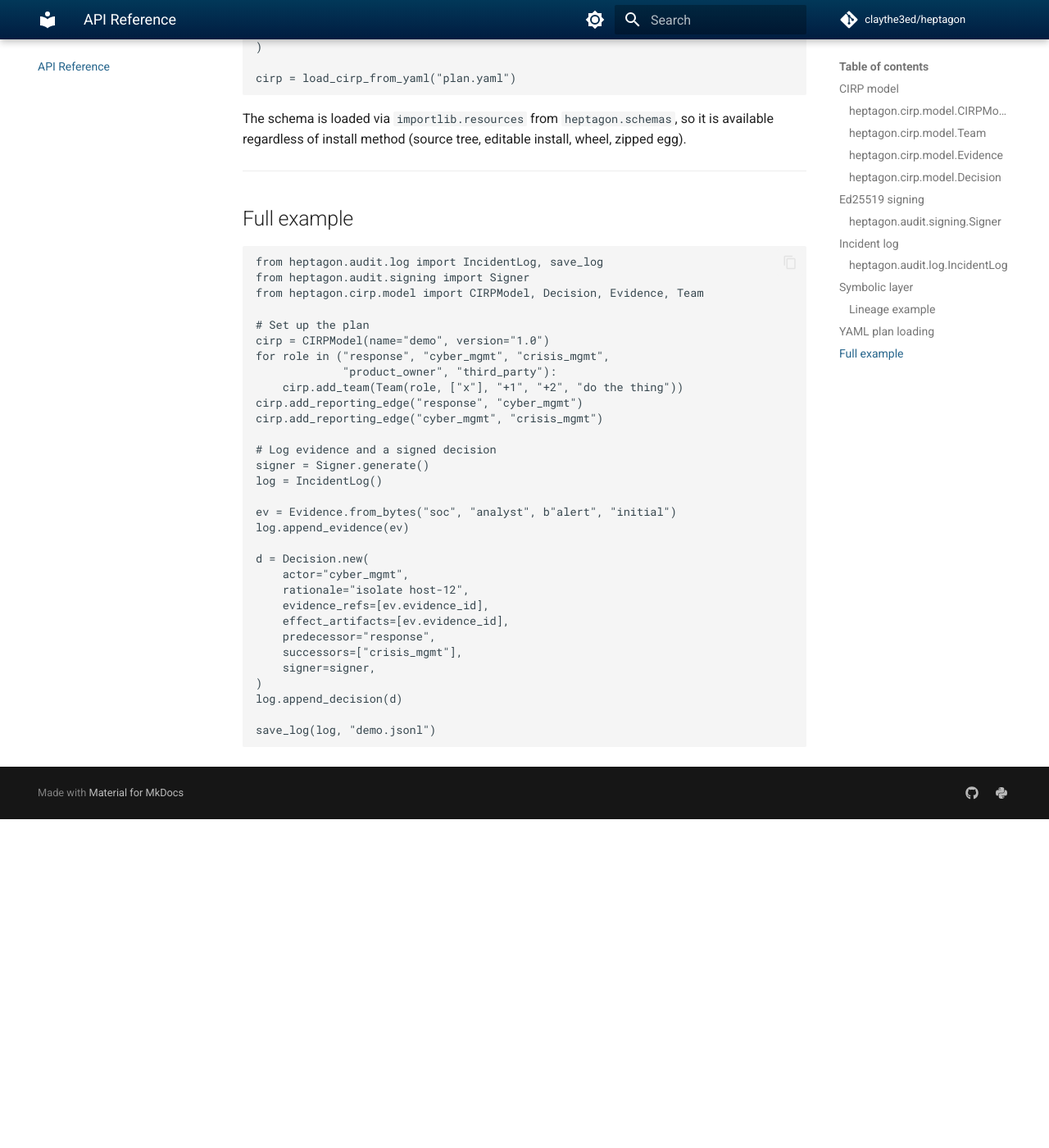
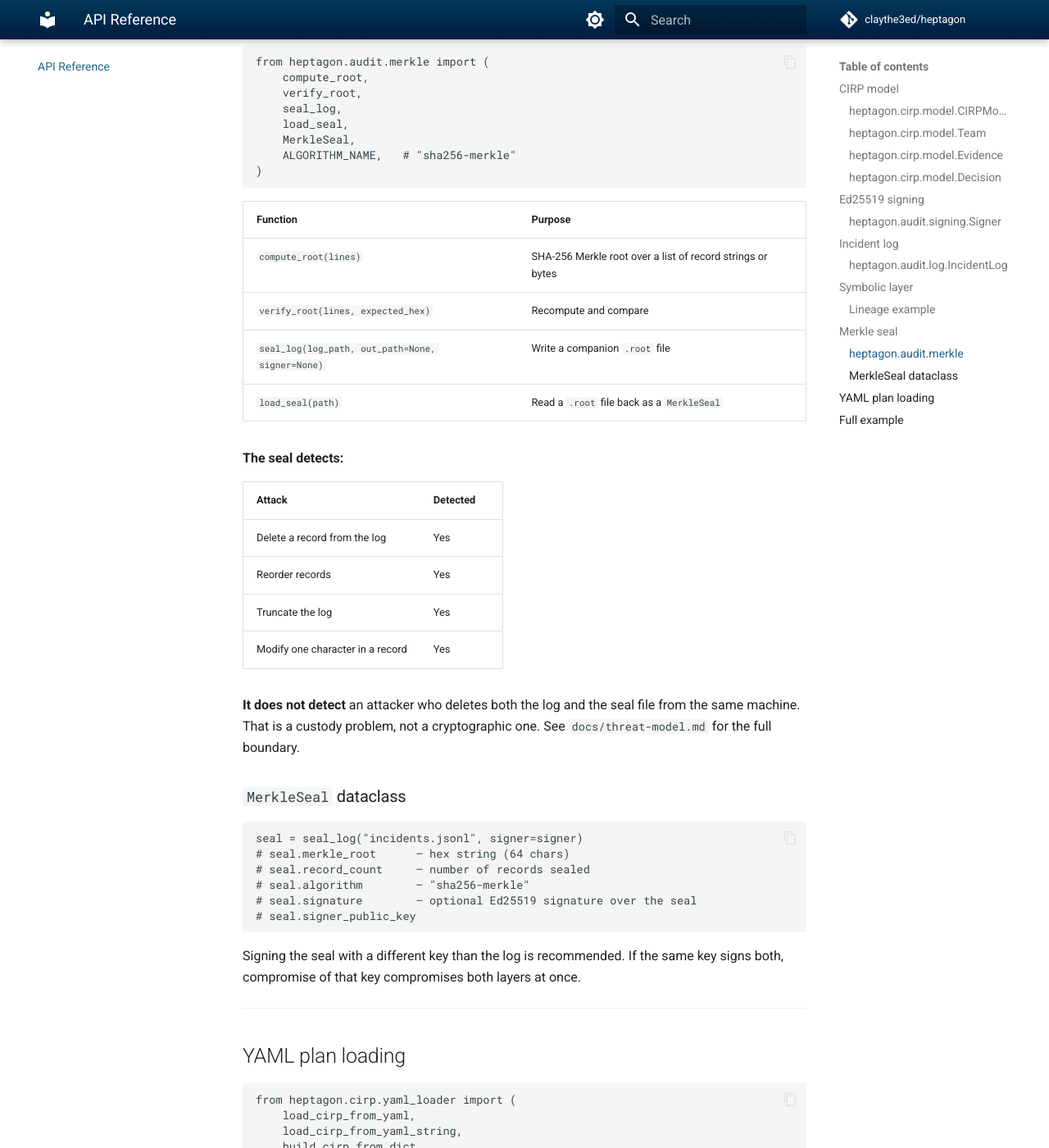
Before and after one commit to claythe3ed/heptagon, an MkDocs documentation site: the page built from docs/api.md, in a window 1280 px wide and 1400 px high, scrolled down 4227 px. Shown: the whole window at 82% size. Built offline with MkDocs 1.6.1 and Material for MkDocs 9.7.7, drawn with Linux system fonts in a browser that asks for light colours; comment, search, counter and statistics services are not loaded; before the commit the page ends 5226 px from its top, so only the background shows below that; some of the changed text lies outside the part shown.

Commit message:
Docs: sync remaining pages to v1.1.0
- api.md: add Merkle seal section; update full example to
  include seal_log()
- install.md: version 1.0.1 -> 1.1.0 in the verify output
- quick-start.md: new section 7 covering heptagon seal, its
  output, the custody note, and the MISMATCH case after deleting
  a line from the log
- architecture.md: add audit/merkle.py to the module tree; add
  the seal + anchor steps to the data flow diagram
- contributing.md: test count 109 -> 124; expand CI section to
  cover all three workflows (CI, docs, publish) and note that
  publishing uses Trusted Publishing (OIDC)

All doc pages now match the shipped v1.1.0 release.

```diff
--- a/docs/api.md
+++ b/docs/api.md
@@ -159,6 +159,58 @@ indices raise `ValueError`.
 
 ---
 
+## Merkle seal
+
+### `heptagon.audit.merkle`
+
+Introduced in v1.1.0. Detects deletion, reordering, and truncation
+of records within a JSONL log — attack classes that per-record
+Ed25519 signatures alone cannot catch.
+
+    from heptagon.audit.merkle import (
+        compute_root,
+        verify_root,
+        seal_log,
+        load_seal,
+        MerkleSeal,
+        ALGORITHM_NAME,   # "sha256-merkle"
+    )
+
+| Function | Purpose |
+|---|---|
+| `compute_root(lines)` | SHA-256 Merkle root over a list of record strings or bytes |
+| `verify_root(lines, expected_hex)` | Recompute and compare |
+| `seal_log(log_path, out_path=None, signer=None)` | Write a companion `.root` file |
+| `load_seal(path)` | Read a `.root` file back as a `MerkleSeal` |
+
+**The seal detects:**
+
+| Attack | Detected |
+|---|---|
+| Delete a record from the log | Yes |
+| Reorder records | Yes |
+| Truncate the log | Yes |
+| Modify one character in a record | Yes |
+
+**It does not detect** an attacker who deletes both the log and the
+seal file from the same machine. That is a custody problem, not a
+cryptographic one. See `docs/threat-model.md` for the full boundary.
+
+### `MerkleSeal` dataclass
+
+    seal = seal_log("incidents.jsonl", signer=signer)
+    # seal.merkle_root      — hex string (64 chars)
+    # seal.record_count     — number of records sealed
+    # seal.algorithm        — "sha256-merkle"
+    # seal.signature        — optional Ed25519 signature over the seal
+    # seal.signer_public_key
+
+Signing the seal with a different key than the log is recommended.
+If the same key signs both, compromise of that key compromises both
+layers at once.
+
+---
+
 ## YAML plan loading
 
     from heptagon.cirp.yaml_loader import (
@@ -209,3 +261,9 @@ The schema is loaded via `importlib.resources` from
     log.append_decision(d)
 
     save_log(log, "demo.jsonl")
+
+    # Seal the log with a Merkle root (v1.1.0)
+    from heptagon.audit.merkle import seal_log
+    seal = seal_log("demo.jsonl")
+    print(f"Root: {seal.merkle_root[:16]}...")
+    print(f"Records: {seal.record_count}")
```
Also changed, not shown: docs/architecture.md (+8 -1 lines), docs/contributing.md (+18 -10 lines), docs/getting-started/install.md (+1 -1 lines), docs/getting-started/quick-start.md (+58 -0 lines).
